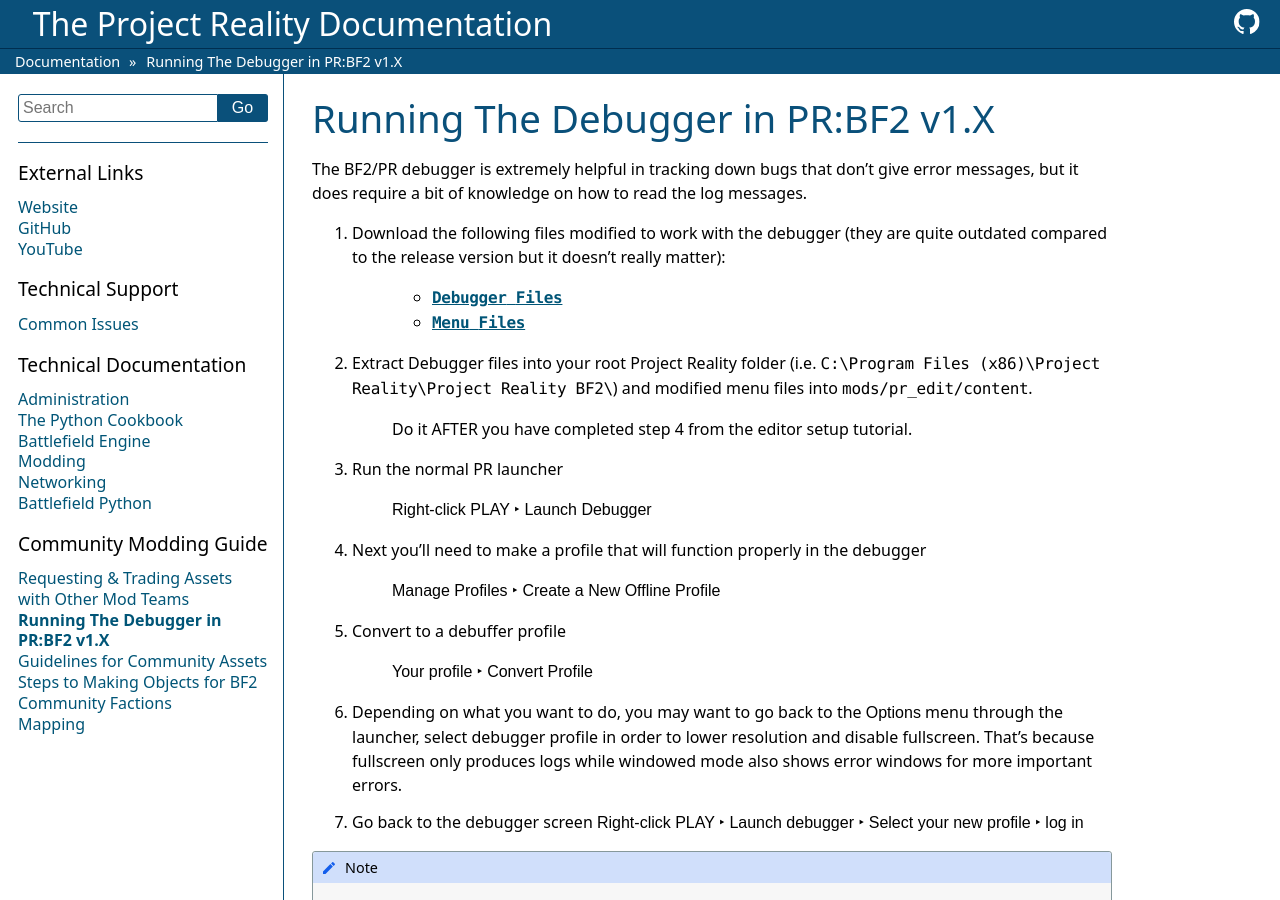
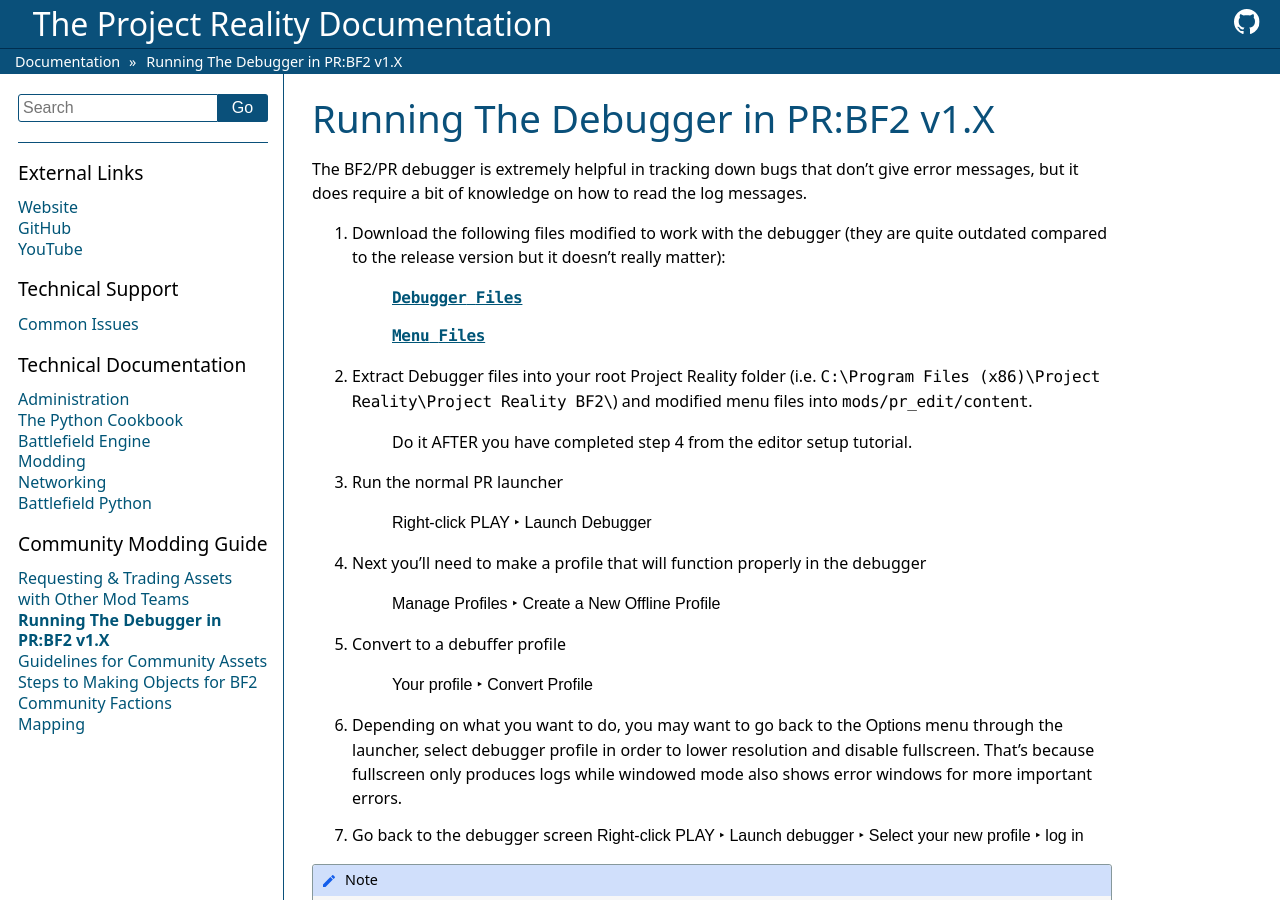
Before and after one commit to papadanku/RealityDocs, a Sphinx documentation site: the page built from doc/source/modding/debugging.rst, in a window 1280 px wide and 900 px high. Built offline with Sphinx 7.4.7, drawn with Linux system fonts in a browser that asks for light colours.

```diff
--- a/doc/source/modding/debugging.rst
+++ b/doc/source/modding/debugging.rst
@@ -6,8 +6,9 @@ The BF2/PR debugger is extremely helpful in tracking down bugs that don't give e
 
 #. Download the following files modified to work with the debugger (they are quite outdated compared to the release version but it doesn't really matter):
 
-    - :download:`Debugger Files <https://files.realitymod.com/resources/Debugger_files.zip>`
-    - :download:`Menu Files <https://drive.google.com/file/d/1ZWQdh90h0eTIO9okBuOxm7SRyMxavCNS/view?usp=sharing>`
+    :download:`Debugger Files <https://files.realitymod.com/resources/Debugger_files.zip>`
+
+    :download:`Menu Files <https://drive.google.com/file/d/1ZWQdh90h0eTIO9okBuOxm7SRyMxavCNS/view?usp=sharing>`
 
 #. Extract Debugger files into your root Project Reality folder (i.e. ``C:\Program Files (x86)\Project Reality\Project Reality BF2\``) and modified menu files into ``mods/pr_edit/content``.
 
@@ -26,6 +27,7 @@ The BF2/PR debugger is extremely helpful in tracking down bugs that don't give e
     :menuselection:`Your profile --> Convert Profile`
 
 #. Depending on what you want to do, you may want to go back to the :guilabel:`Options` menu through the launcher, select debugger profile in order to lower resolution and disable fullscreen. That's because fullscreen only produces logs while windowed mode also shows error windows for more important errors.
+
 #. Go back to the debugger screen :menuselection:`Right-click PLAY --> Launch debugger --> Select your new profile --> log in`
 
 .. note::
```
